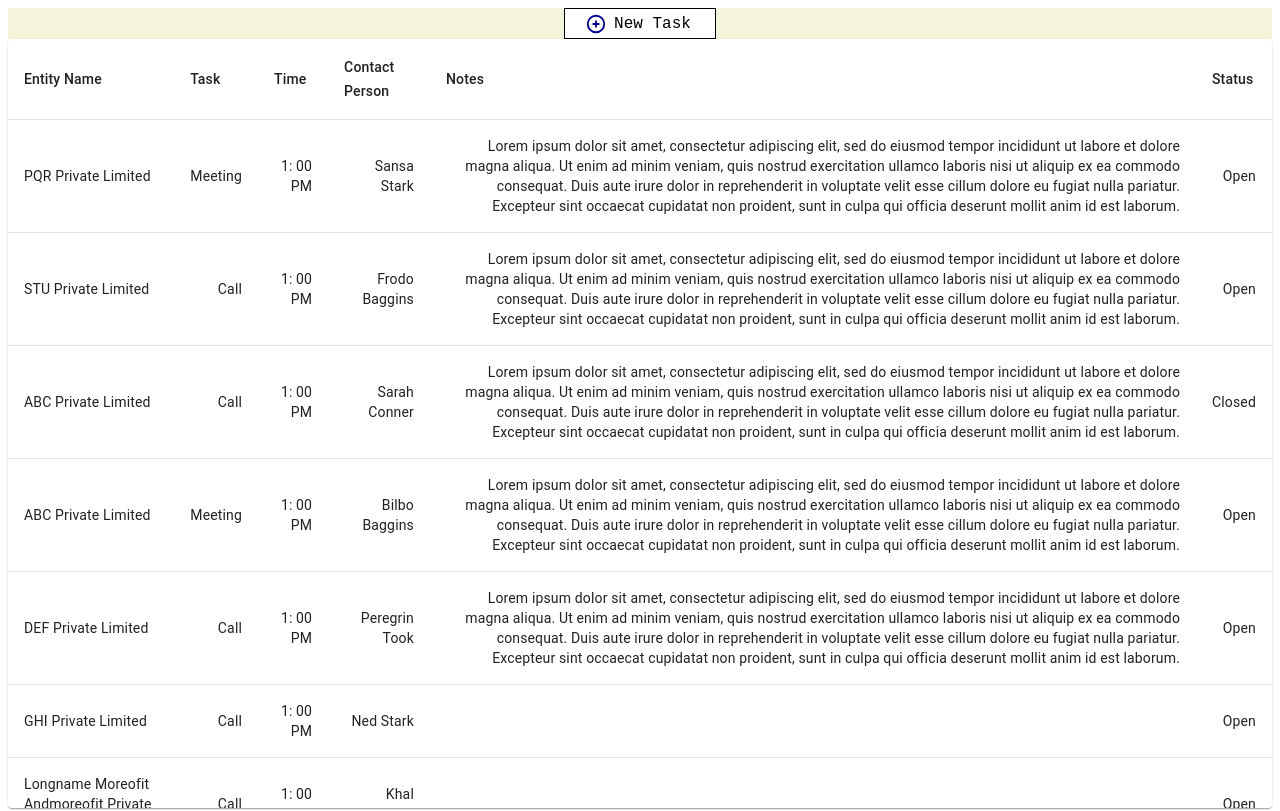
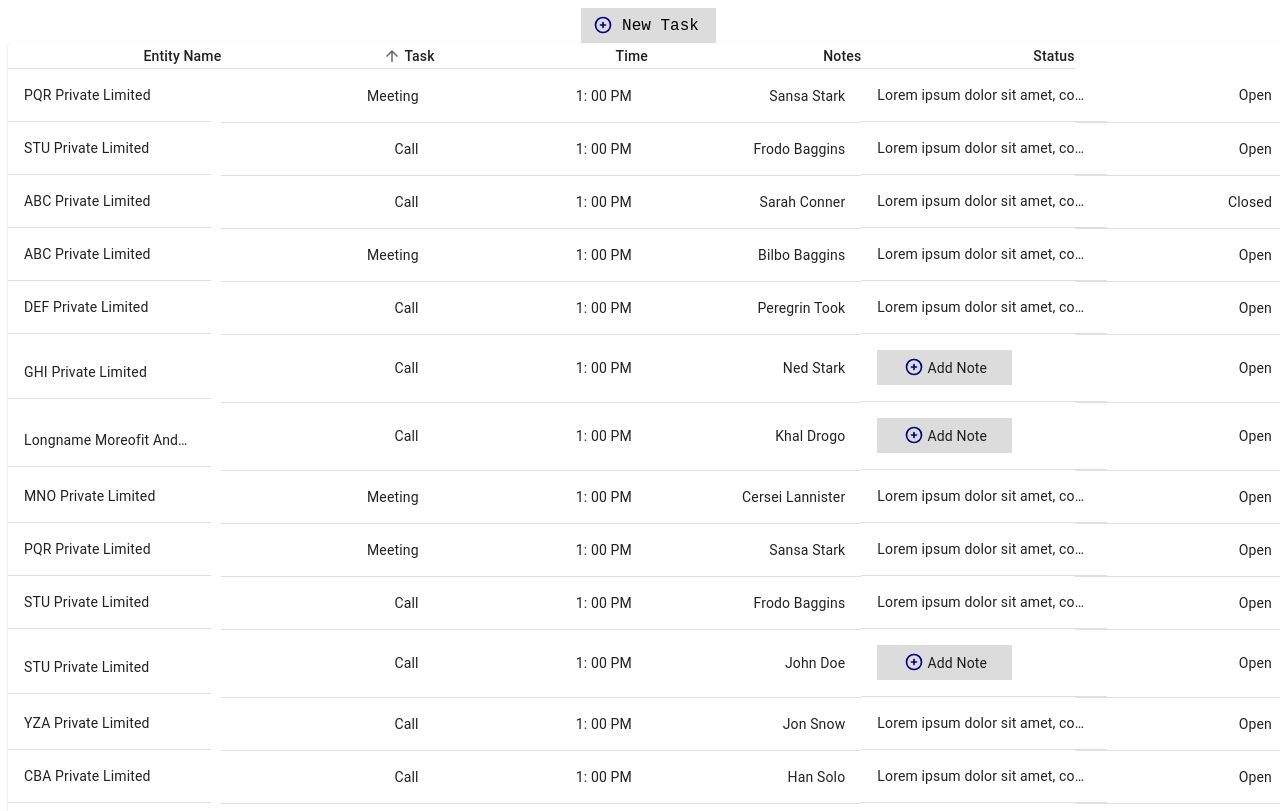
Before and after one commit to DinoWithCurls/taskscheduler, a React (Create React App) app: page / in a window 1280 px wide. Shown: the top 811 px of the page. Built offline with nearby package versions, Linux system fonts and the light colour scheme.

Commit message:
feat: 🎸 Added sorting feature, but doesnt work yet

```diff
--- a/src/App.js
+++ b/src/App.js
@@ -10,7 +10,8 @@ function App() {
 
   return (
     <div className="App">
-      <AddTaskButton />
+      <div><AddTaskButton /></div>
+      <div></div>
       <Table />
     </div>
   );
--- a/src/components/table.js
+++ b/src/components/table.js
@@ -1,4 +1,4 @@
-import React from "react";
+import React, {useState} from "react";
 
 import {
   Container,
@@ -8,81 +8,170 @@ import {
   Row,
   Cell,
   Paper,
+  SortLabel,
+  Box,
 } from "../utils/muiComponents";
+
+import AddNoteButton from "./buttons/addNoteButton";
 
 import jsonFile from "../data/info.json";
 
-// function descendingComparator(a, b, orderBy) {
-//     if (b[orderBy] < a[orderBy]) {
-//       return -1;
-//     }
-//     if (b[orderBy] > a[orderBy]) {
-//       return 1;
-//     }
-//     return 0;
-//   }
+function descendingComparator(a, b, orderBy) {
+  if (b[orderBy] < a[orderBy]) {
+    return -1;
+  }
+  if (b[orderBy] > a[orderBy]) {
+    return 1;
+  }
+  return 0;
+}
 
-//   function getComparator(order, orderBy) {
-//     return order === 'desc'
-//       ? (a, b) => descendingComparator(a, b, orderBy)
-//       : (a, b) => -descendingComparator(a, b, orderBy);
-//   }
+function getComparator(order, orderBy) {
+  return order === "desc"
+    ? (a, b) => descendingComparator(a, b, orderBy)
+    : (a, b) => -descendingComparator(a, b, orderBy);
+}
 
-//   // This method is created for cross-browser compatibility, if you don't
-//   // need to support IE11, you can use Array.prototype.sort() directly
-//   function stableSort(array, comparator) {
-//     const stabilizedThis = array.map((el, index) => [el, index]);
-//     stabilizedThis.sort((a, b) => {
-//       const order = comparator(a[0], b[0]);
-//       if (order !== 0) {
-//         return order;
-//       }
-//       return a[1] - b[1];
-//     });
-//     return stabilizedThis.map((el) => el[0]);
-//   }
-// export const Table = () => {
+function stableSort(array, comparator) {
+  const stabilizedThis = array.map((el, index) => [el, index]);
+  stabilizedThis.sort((a, b) => {
+    const order = comparator(a[0], b[0]);
+    if (order !== 0) {
+      return order;
+    }
+    return a[1] - b[1];
+  });
+  return stabilizedThis.map((el) => el[0]);
+}
 
-//     return (
-//         <Container>
+const headCells = [
+  {
+    id: "entityName",
+    label: "Entity Name",
+  },
+  {
+    id: "task",
+    label: "Task",
+  },
+  {
+    id: "time",
+    label: "Time",
+  },
+  {
+    id: "notes",
+    label: "Notes",
+  },
+  {
+    id: "status",
+    label: "Status",
+  },
+];
 
-//         </Container>
-//     )
-// }
+const TableHeader = ({ order, orderBy, onRequestSort }) => {
+  const createSortHandler = (property) => (event) => {
+    onRequestSort(event, property);
+  };
+  return (
+    <Head>
+      <Row>
+        {headCells.map((headCell) => {
+          return (
+            <Cell
+              key={headCell.id}
+              align={"right"}
+              padding={"none"}
+              sortDirection={orderBy === headCell.id ? order : false}
+            >
+              <SortLabel
+                active={orderBy === headCell.id}
+                direction={orderBy === headCell.id ? order : "asc"}
+                onClick={createSortHandler(headCell.id)}
+              >
+                {headCell.label}
+                {orderBy === headCell.id ? (
+                  <Box component="span">
+                  </Box>
+                ) : null}
+              </SortLabel>
+            </Cell>
+          );
+        })}
+      </Row>
+    </Head>
+  );
+};
 
 export const Table = () => {
-    console.log(jsonFile);
-    return (
+  const [order, setOrder] = useState('asc');
+  const [orderBy, setOrderBy] = useState('task');
+  const handleRequestSort = (event, property) => {
+    const isAsc = orderBy === property && order === 'asc';
+    setOrder(isAsc ? 'desc': 'asc');
+    setOrderBy(property);
+  }
+  return (
     <Container component={Paper}>
-      <TableMain sx={{ minWidth: 400 }} stickyHeader aria-label="sticky table">
-        <Head>
-          <Row>
-            <Cell>Entity Name</Cell>
-            <Cell>Task</Cell>
-            <Cell>Time</Cell>
-            <Cell>Contact Person</Cell>
-            <Cell>Notes</Cell>
-            <Cell>Status</Cell>
-          </Row>
-        </Head>
+      <TableMain sx={{ tableLayout: "fixed", overflowX: "auto", mb:2 }} small>
+        <TableHeader order={order} orderBy={orderBy} onRequestSort={handleRequestSort} />
         <Body>
-          {(jsonFile).map((i) => {
+          {stableSort( jsonFile, getComparator(order, orderBy)).map((row, index)=>{
+            const labelID = index;
             return (
-              <Row
-                key={i.id}
-                sx={{ "&:last-child td, &:last-child th": { border: 0 } }}
-              >
-                <Cell component="th" scope="row">
-                  {i.entityName}
+              <Row tabIndex={-1} key={row.entityName}>
+                <Cell
+                  component="th"
+                  scope="row"
+                  style={{
+                    whiteSpace: "nowrap",
+                    width: "80%",
+                    display: "block",
+                    textOverflow: "ellipsis",
+                    overflow: "hidden",
+                  }}
+                  id={labelID}
+                >
+                  {row.entityName}
                 </Cell>
-                <Cell align="right">{i.taskType}</Cell>
-                <Cell align="right">{i.time}</Cell>
-                <Cell align="right">{i.contactPerson}</Cell>
-                <Cell align="right">{i.notes}</Cell>
-                <Cell align="right">{i.status}</Cell>
+                <Cell
+                  align="right"
+                  style={{ whiteSpace: "nowrap", width: "20%" }}
+                >
+                  {row.taskType}
+                </Cell>
+                <Cell
+                  align="right"
+                  style={{ whiteSpace: "nowrap", width: "20%" }}
+                >
+                  {row.time}
+                </Cell>
+                <Cell
+                  align="right"
+                  style={{ whiteSpace: "nowrap", width: "20%" }}
+                >
+                  {row.contactPerson}
+                </Cell>
+                <Cell
+                  align="right"
+                  style={{
+                    whiteSpace: "nowrap",
+                    width: "100%",
+                    display: "block",
+                    textOverflow: "ellipsis",
+                    overflow: "hidden",
+                  }}
+                >
+                  {row.notes.length > 0 ? row.notes : <AddNoteButton />}
+                </Cell>
+                <Cell
+                  align="right"
+                  style={{ whiteSpace: "nowrap", width: "10%" }}
+                >
+                  {row.status}
+                </Cell>
               </Row>
-            );
-          })}
+            )
+          })
+        }
         </Body>
       </TableMain>
     </Container>
--- a/src/styles/App.css
+++ b/src/styles/App.css
@@ -1,10 +1,8 @@
 .App {
   font-family: 'Courier New', Courier, monospace;
-  display: flex;
   justify-items: center;
   align-items: center;
   flex-direction: column;
   height: 100vh;
-  margin: 0;
-  background-color: beige;
+  width: 100vw;
 }
--- a/src/styles/addNoteButton.css
+++ b/src/styles/addNoteButton.css
@@ -6,6 +6,7 @@
     background-color: gainsboro;
     height: 35px;
     width: 135px;
+    border: none;
 }
 .icon-container {
     height: 25px;
--- a/src/utils/muiComponents.js
+++ b/src/utils/muiComponents.js
@@ -8,7 +8,9 @@ import {
   TableHead,
   TableBody,
   TableRow,
-  TableCell, Paper
+  TableCell, Paper,
+  TableSortLabel,
+  Box
 } from "@mui/material";
 
 export {
@@ -22,5 +24,7 @@ export {
   TableBody as Body,
   TableRow as Row,
   TableCell as Cell,
-  Paper
+  TableSortLabel as SortLabel,
+  Paper,
+  Box
 };
```
